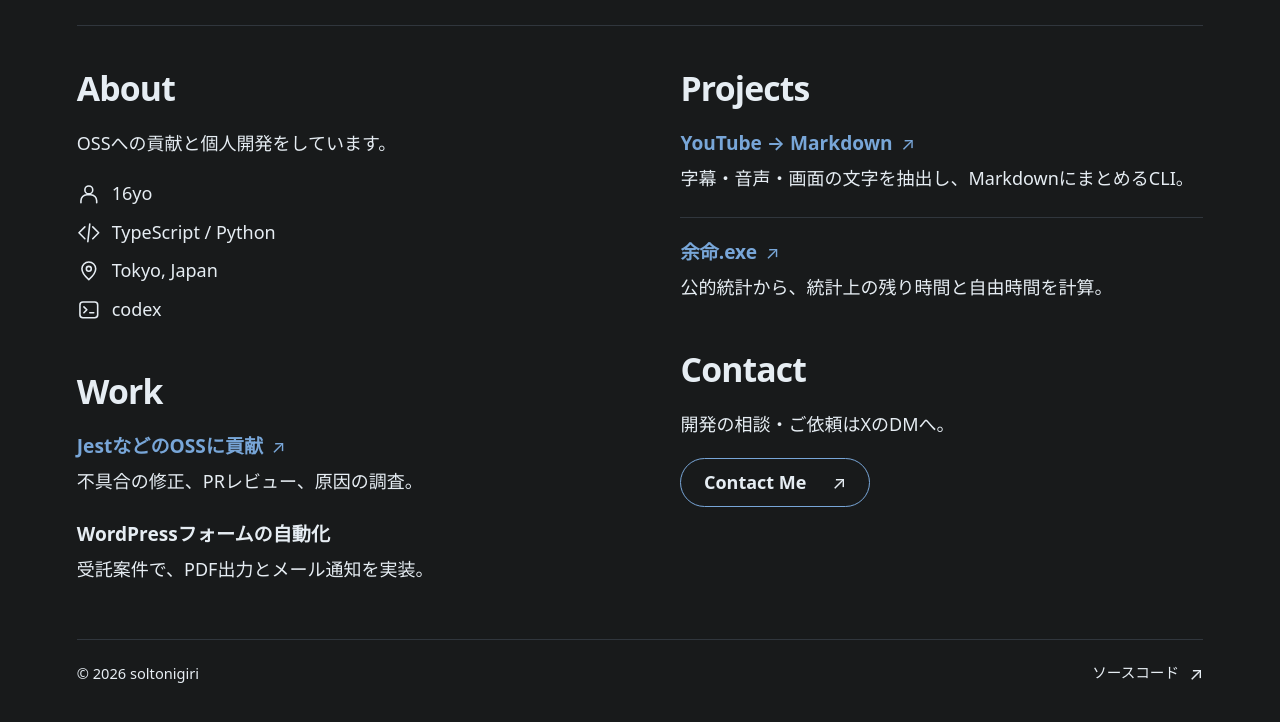
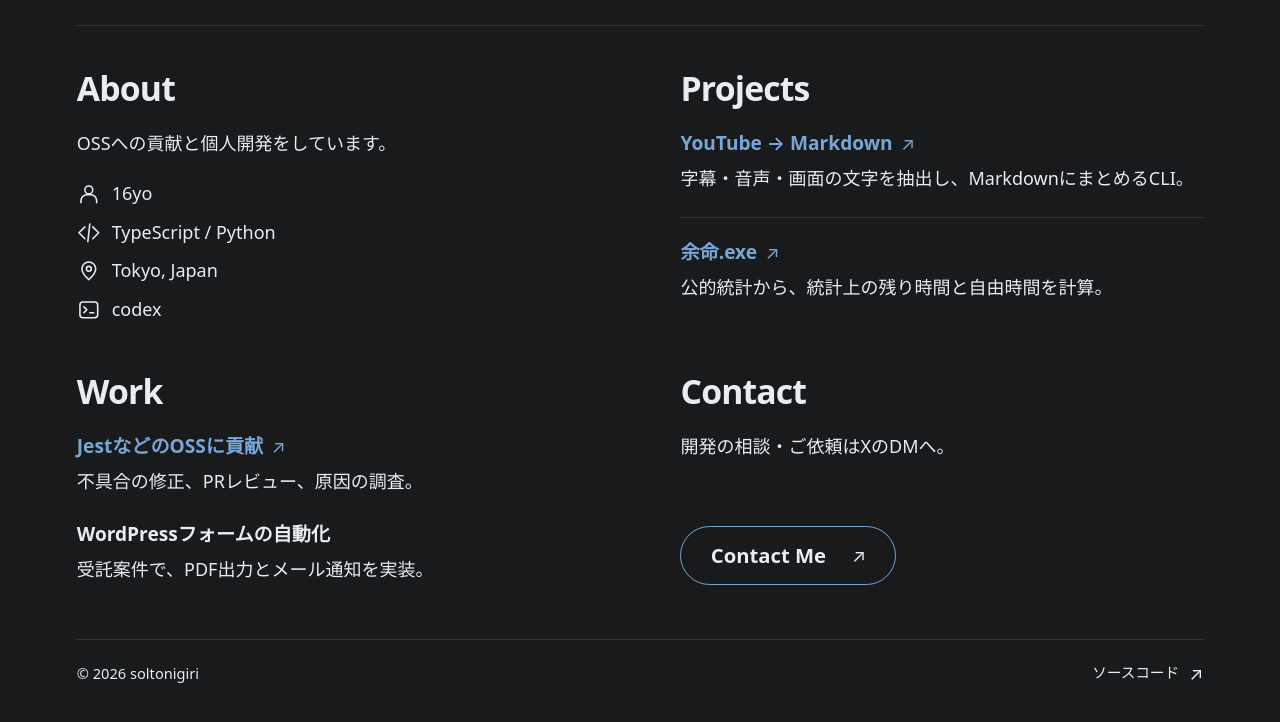
Before and after one commit to soltonigiri/profile-site, a website: page public/index.html in a window 1280 px wide. Shown: the part 178-900 px from the top of the page. Drawn offline with Linux system fonts and the light colour scheme.

Commit message:
Align Contact layout with Work and enlarge its button

```diff
--- a/public/style.css
+++ b/public/style.css
@@ -189,6 +189,29 @@ h1 {
   margin-top: 2.5rem;
 }
 
+@media (min-width: 701px) {
+  .content-columns {
+    align-items: stretch;
+    row-gap: 2.5rem;
+  }
+
+  .content-column {
+    display: grid;
+    grid-row: span 2;
+    grid-template-rows: subgrid;
+  }
+
+  .content-column > section + section {
+    margin-top: 0;
+  }
+
+  .contact {
+    display: flex;
+    flex-direction: column;
+    align-items: flex-start;
+  }
+}
+
 h2 {
   margin: 0 0 1.125rem;
   font-size: 1.875rem;
@@ -275,16 +298,22 @@ a.project-item h3 {
   margin: 0 0 1rem;
 }
 
+@media (min-width: 701px) {
+  .contact-button {
+    margin-top: auto;
+  }
+}
+
 .contact-button {
   display: inline-flex;
   align-items: center;
   justify-content: center;
   gap: 1.25rem;
-  min-height: 2.75rem;
-  padding: 0.4375rem 1.25rem;
+  min-height: 3.25rem;
+  padding: 0.625rem 1.625rem;
   border: 1px solid var(--button-border);
   border-radius: 62.4375rem;
-  font-size: 1rem;
+  font-size: 1.125rem;
   font-weight: 600;
   background: var(--button-surface, transparent);
   transform: translateY(var(--button-lift, 0px));
```
